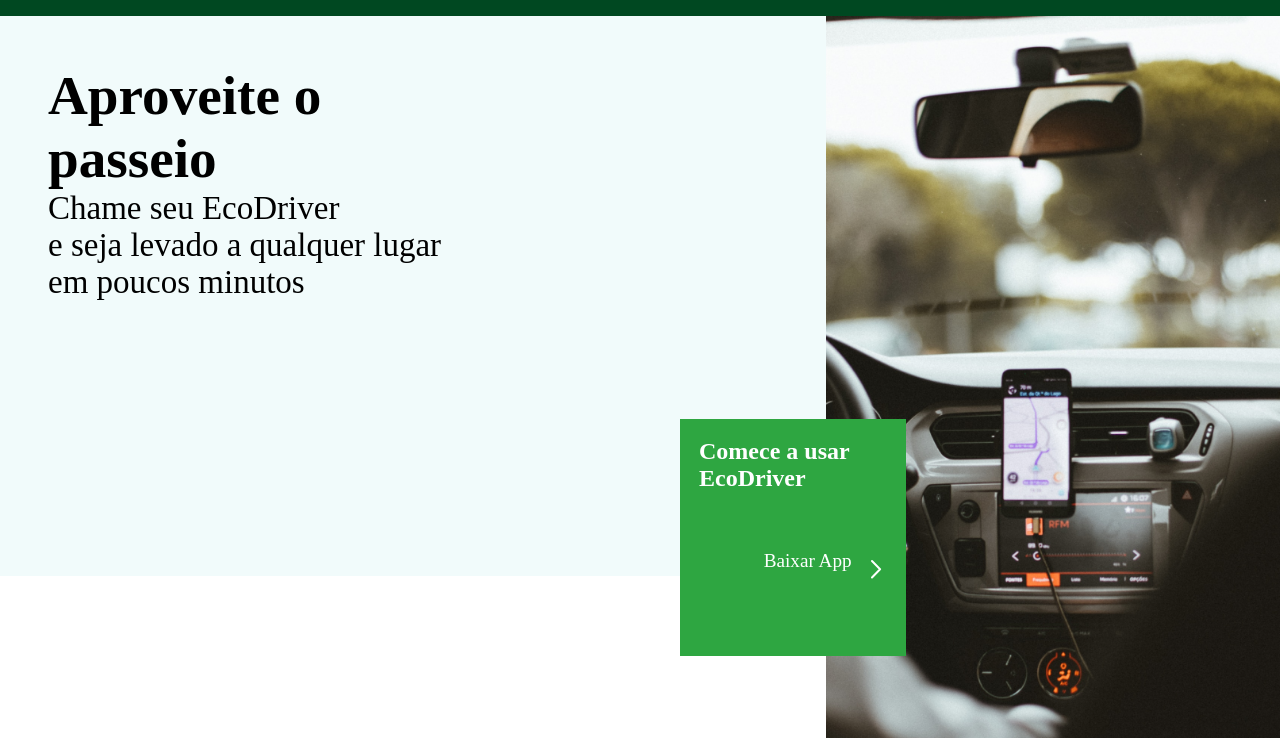
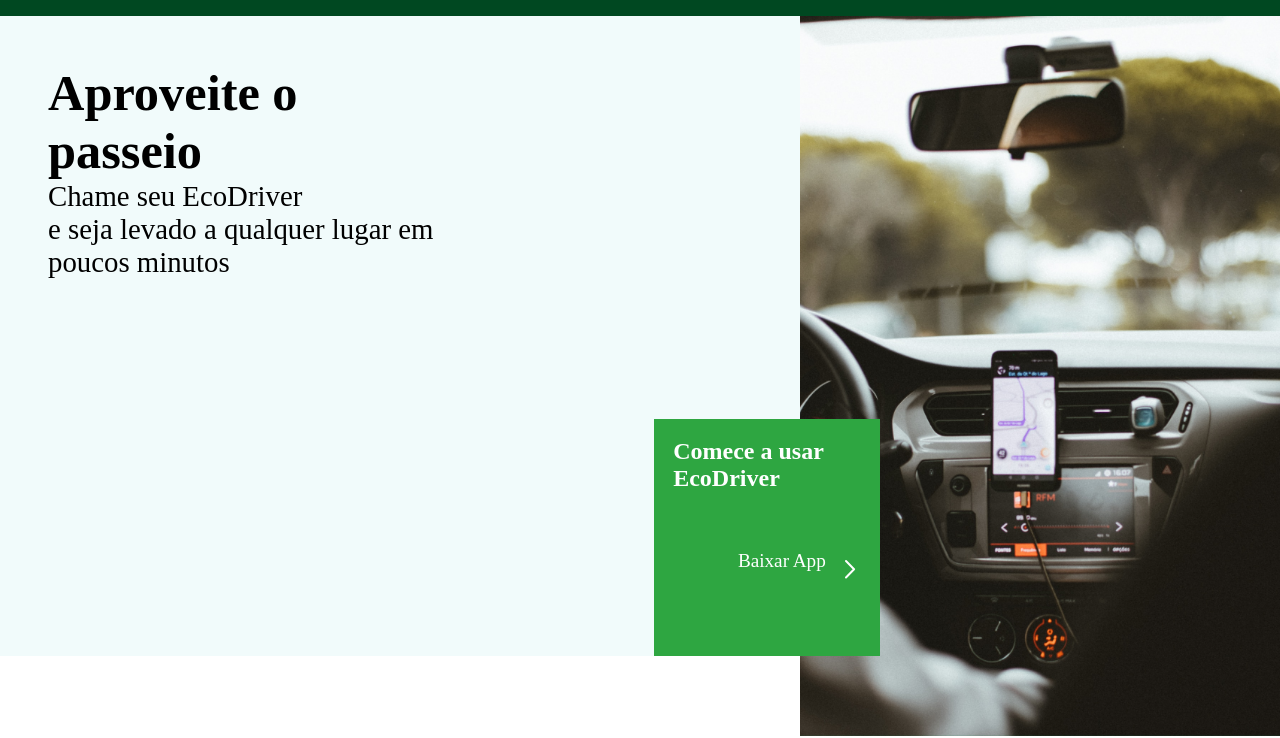
Before and after one commit to iagoisi/ecodriver, a plain HTML site: page index.html in a window 1280 px wide. Shown: the part 84-822 px from the top of the page. Drawn offline with Linux system fonts and the light colour scheme; a web font is replaced by a local one.

Commit message:
:fire: - mais algumas melhorias na intro

```diff
--- a/css/style.css
+++ b/css/style.css
@@ -167,7 +167,7 @@ header {
 
 .h1 {
   width: 100vw;
-  height: 70vh;
+  height: 80vh;
   z-index: 2;
   background: #F1FBFB;
   display: flex;
@@ -179,7 +179,6 @@ header {
 
 .h1 h1 {
   max-width: 50%;
-  /* margin-left: 2rem; */
   padding: 2em;
   align-self: flex-start;
   font-weight: normal;
@@ -187,25 +186,25 @@ header {
 }
 
 .h1 h1 .smallText {
-  font-size: 1.375em;
+  font-size: 1.2em;
 }
 
 .h1 h1 .bigText {
   font-weight: bold;
-  font-size: 2.3em;
+  font-size: 2.1em;
 }
 
 .introContainer .img {
   display: flex;
-  background: tomato;
+  background: #1A9452;
   justify-content: center;
-  width: 55vw;
+  width: 60vw;
 }
 
 .driver {
   object-fit: cover;
   width: 100%;
-  height: 95vh;
+  height: 90vh;
   margin-top: 100px;
 
 }
@@ -213,7 +212,7 @@ header {
 .introContainer a {
   /* margin-top: -100px; */
   margin-right: -5em;
-  margin-bottom: -5em;
+  /* margin-bottom: -5em; */
   width: 226px;
   height: 237px;
   z-index: 2;
```
